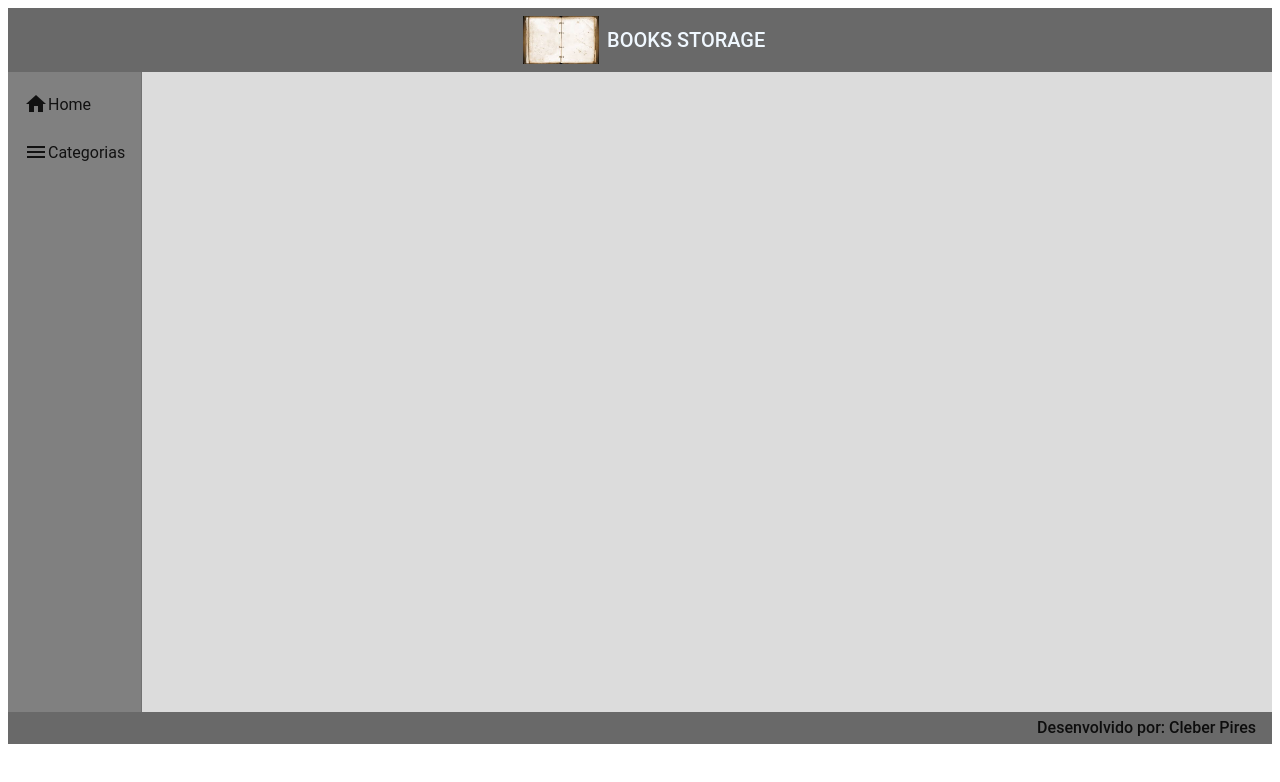
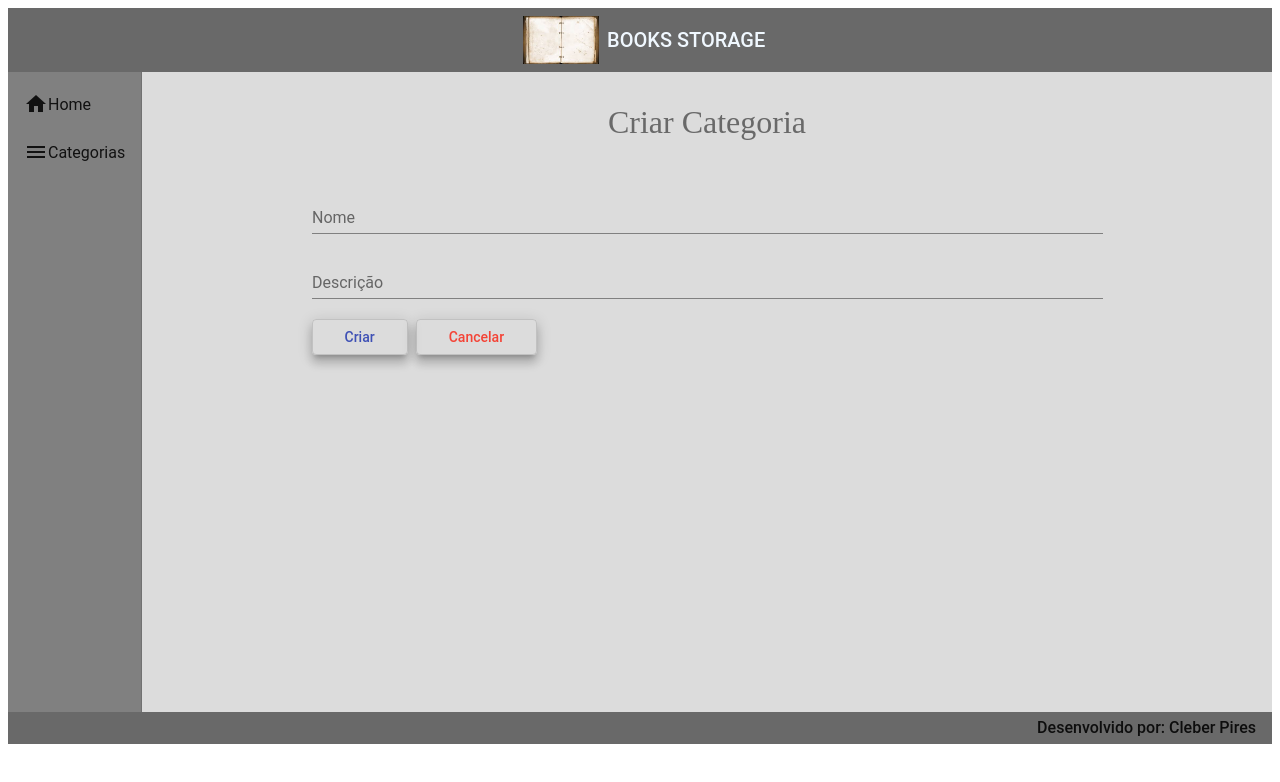
Before and after one commit to cleberpires32/bookstorage-front, an Angular app: page /categoria/create in a window 1280 px wide. Before the commit this address led to /. Shown: the top 782 px of the page. Built offline with nearby package versions, Linux system fonts and the light colour scheme.

Commit message:
criação da tela Nova categoria

```diff
--- /dev/null
+++ b/src/app/components/views/categoria/categoria-create/categoria-create.component.css
@@ -0,0 +1,27 @@
+form{
+    text-align: center;
+    width: 70%;
+    margin: 2rem auto 0 auto;
+}
+
+h1{
+    font-size: 2rem;
+    font-weight: 500;
+    margin-bottom: 3rem;
+    color: dimgray;
+}
+
+.form{
+    width: 100%;
+}
+
+.buttons{
+    width: 100%;
+    text-align: start;
+}
+
+button{
+    margin-right: .5rem;
+    padding-right: 2rem;
+    padding-left: 2rem;
+}
--- /dev/null
+++ b/src/app/components/views/categoria/categoria-create/categoria-create.component.html
@@ -0,0 +1,17 @@
+<form>
+    <h1>Criar Categoria</h1>
+    <mat-form-field class="form">
+        <mat-label>Nome</mat-label>
+        <input matInput type="text" name="nome" placeholder="Ex. Computação">
+    </mat-form-field>
+    <mat-form-field class="form">
+        <mat-label>Descrição</mat-label>
+        <input matInput type="text" name="descricao" placeholder="Ex. Livors de Computação">
+    </mat-form-field>
+
+    <div class="buttons">
+        <button class="button mat-elevation-z8" mat-stroked-button color="primary">Criar</button>
+        <button class="button mat-elevation-z8" mat-stroked-button color="warn">Cancelar</button>
+    </div>
+
+</form>
--- /dev/null
+++ b/src/app/components/views/categoria/categoria-create/categoria-create.component.ts
@@ -0,0 +1,15 @@
+import { Component, OnInit } from '@angular/core';
+
+@Component({
+  selector: 'app-categoria-create',
+  templateUrl: './categoria-create.component.html',
+  styleUrls: ['./categoria-create.component.css']
+})
+export class CategoriaCreateComponent implements OnInit {
+
+  constructor() { }
+
+  ngOnInit(): void {
+  }
+
+}
--- a/src/app/components/views/categoria/categoria-read/categoria-read.component.html
+++ b/src/app/components/views/categoria/categoria-read/categoria-read.component.html
@@ -3,7 +3,7 @@
         <h1>Categorias</h1>
 
         <div class="botao">
-            <button class="button mat-elevation-z8" mat-stroked-button color="primary">Criar Categoria</button>
+            <button class="button mat-elevation-z8" (click)="navegarParaCtcreate()" mat-stroked-button color="primary">Criar Categoria</button>
         </div>
         <div class="mat-elevation-z8 content-table">
 
--- a/src/app/components/views/categoria/categoria-read/categoria-read.component.ts
+++ b/src/app/components/views/categoria/categoria-read/categoria-read.component.ts
@@ -1,6 +1,7 @@
 import { Categoria } from './../categoria.model';
 import { CategoriaService } from './../categoria.service';
 import { Component, OnInit } from '@angular/core';
+import { Router } from '@angular/router';
 
 
 @Component({
@@ -15,7 +16,7 @@
 
   categorias: Categoria[] = []
 
-  constructor(private service: CategoriaService) { }
+  constructor(private service: CategoriaService, private router: Router) { }
 
   ngOnInit(): void {
     this.findAll();
@@ -28,5 +29,9 @@
     })
   }
 
+  navegarParaCtcreate(){
+    this.router.navigate(["categoria/create"])
+  }
+
 
 }
```
Also changed, not shown: src/app/app-routing.module.ts (+6 -1 lines), src/app/app.module.ts (+10 -3 lines).
